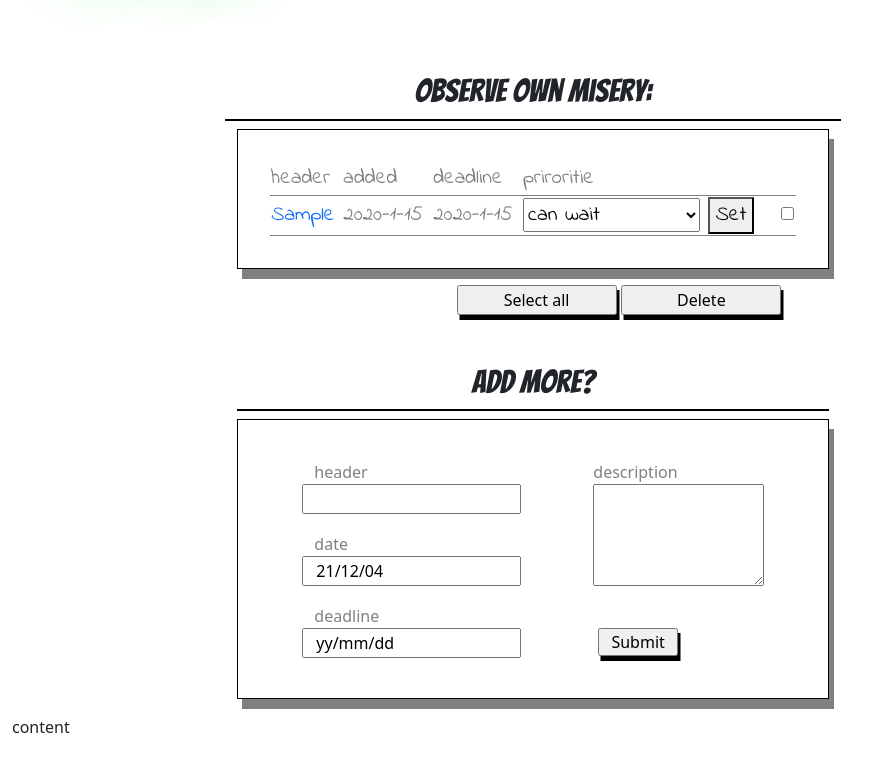
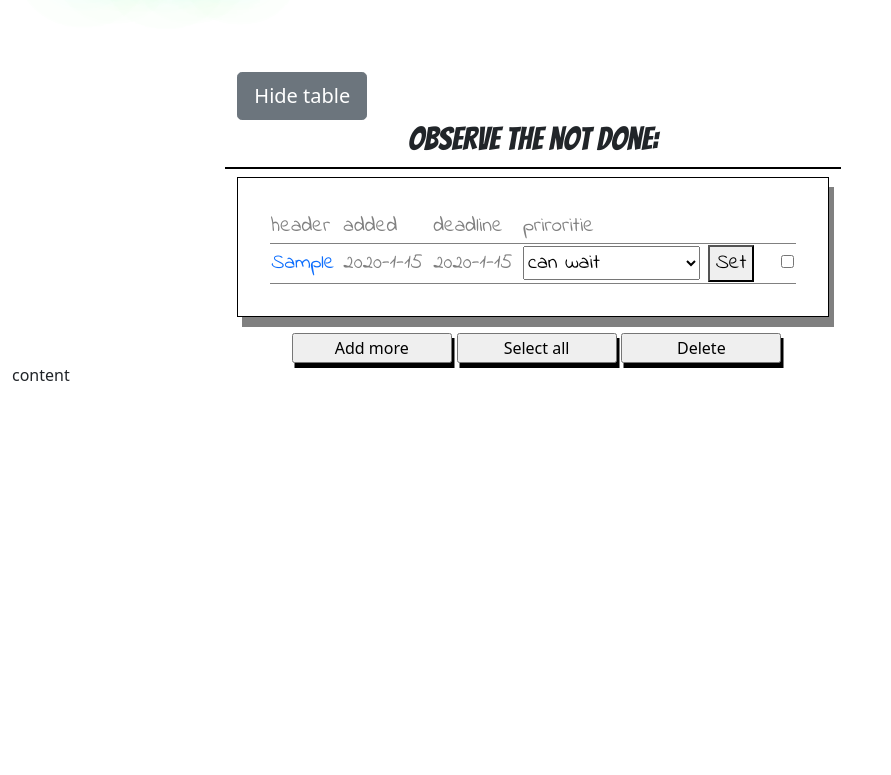
Before and after one commit to dmnth/flask_app, a Flask app: page / in a window 1280 px wide. Shown: the part 75-850 px from the top of the page, without its empty margins (0-891 px from the left). After the commit the page ends 456 px from the top, so only its background shows below. Run offline with Flask 2, Linux system fonts and the light colour scheme; tables that the repository leaves empty hold one stand-in row (values such as "Sample post"); some libraries are stand-ins or nearby versions.

Commit message:
added iteractive elements

```diff
--- a/app/static/js/index.js
+++ b/app/static/js/index.js
@@ -1,39 +1,26 @@
 #! /usr/bin/env nodejs
 
-var numberOfIters = document.querySelectorAll('.sort').length;
+// Callback function allows to wait until something happens and respond to it
 
-for (var i = 0; i<2; i++) {
+document.addEventListener('keypress', function(event) { console.log(event) } )
 
-    document.querySelectorAll('.sort')[i].addEventListener('click', function () {
-        this.style.color='red';
-        this.style.background='green';
-    });
+var tableToggleButton = document.getElementById('table-toggle')
+var inputFields = document.getElementById('input-table')
+
+var addMoreButton = document.getElementById('add-more')
+var tableNotDones = document.getElementById('notdones')
+
+function hideNotDones () {
+    tableNotDones.classList.toggle('show')
 }
 
-var gateKeeper = {
-    age: 'unknown',
-    name: 'Banglasheumns',
-    circle: 'gluttony',
-    souls: 1299938,
-    hobby: 'kittens',
+function showInputTable () {
+    if (inputFields.style.display === 'none') {
+        inputFields.style.display = 'flex'
+    } else {
+        inputFields.style.display = 'none'
+    }
 }
 
-/* Constructor function - names has to be capitalized */
-
-function delegateSouls () {
-    alert('12 souls have been delegeted to inner circle')
-}
-
-function GateKeeper(age, name, circle, souls, hobby) {
-    this.age = age;
-    this.name = name;
-    this.circle = circle;
-    this.souls = souls;
-    this.hobby = hobby;
-    this.punish = function () {alert('punishments in progress')}
-    this.delegateSouls = delegateSouls
-}
-
-/* Object initialization */
-
-var gateKeeper2 = new GateKeeper('over9000', 'Fraudenius', 'blashphemy', 99322130, 'jogging');
+addMoreButton.addEventListener('click', showInputTable)
+tableToggleButton.addEventListener('click', hideNotDones)
--- a/app/static/style.css
+++ b/app/static/style.css
@@ -27,7 +27,7 @@ footer {
    padding-right: 2em;
    }
 
-input[type=submit] {
+input[type=submit], input[type=button] {
     margin-left: 0.3em;
     box-shadow: 2.5px 5px;
     width: 10rem;
@@ -83,10 +83,17 @@ li.nav-item.active {
     margin-left: 3rem;
 }
 
-#navbarNav.collapse.navbar-collapse {
+#notdones.show {
+    display: none;
 }
 
-.table.container-fluid {
+.show {
+    display: flex;
+}
+
+
+
+.container-fluid.table{
     padding: 2em 2em;
     box-shadow: 5px 10px;
     margin-top: 0.5em;
@@ -94,6 +101,12 @@ li.nav-item.active {
     max-height: 500px;
     border: 1px solid black;
     color: grey;
+    display: flex;
+}
+
+.show {
+    display: inline;
+    border: 1px solid black;
 }
 
 .input {
@@ -187,6 +200,7 @@ li.nav-item.active {
 }
 
 
+
 #submit-btn {
     width: 5em;
     margin-top: 1.1em;
@@ -219,6 +233,7 @@ li.nav-item.active {
 input#delete {
     margin-left: 0;
 }
+
 
 /* Landing page */
 
@@ -297,7 +312,9 @@ input#delete {
     justify-content: center;
 }
 
-.col-md-6.left, .col-md-6.right {
+
+
+.col-md-6.left, .col-md-6.right{
     display: flex;
     border: 1px solid black;
     width: 100%;
@@ -309,6 +326,10 @@ input#delete {
     margin-top: 0.5rem;
 }
 
+.hide {
+    display: none;
+}
+
 .col-md-6.right {
     justify-content: center;
 }
@@ -317,6 +338,11 @@ input#delete {
     justify-content: center;
     margin-bottom: 1em;
 }
+
+.hide {
+    display: none;
+}
+
 
 .btn-menu {
     font-family: 'Lato', sans-serif;
--- a/app/templates/activities_long.html
+++ b/app/templates/activities_long.html
@@ -90,9 +90,9 @@
         <button type="button" class="btn btn-primary btn-lg btn-block btn-secondary" id='somebutton'>Unfold all</button>
     {% for act in activities %}
     <div>
-        <button type="button" class="btn btn-primary btn-lg btn-block btn-secondary" id='{{act.id}}' name='button'>{{act.header[0].title() + act.header[1:].lower() }}</button>
+        <button type="button" class="btn btn-primary btn-lg btn-block btn-secondary" name='button'>{{act.header[0].title() + act.header[1:].lower() }}</button>
     </div>
-    <div class='element left col-md-6' id={{act.id}} hidden>
+    <div class='element left col-md-6' id={{act.id}}>
             <div class='image-frame' style='border: 1px solid black'>
                 <img class='activitie' src="" alt="inser image here">
                 <div>
--- a/app/templates/index.html
+++ b/app/templates/index.html
@@ -9,10 +9,11 @@
 
                         <!--Delimeter-->
                         <div class='delimeter-text'>
+                            <button type="button" class="btn btn-primary btn-lg btn-block btn-secondary" id='table-toggle'>Hide table</button>
                             {% if activities %}
-                            <h2 class='crud-header'>Observe own misery: </h2>
+                            <h2 class='crud-header'>Observe the not done: </h2>
                             {% else %}
-                            <h2 class='crud-header'> Are you lost? Or maybe in doubt? </h2>
+                            <h2 class='crud-header'> Are you lost? </h2>
                             {% endif %}
                         </div>
                         <div class='delimeter-line'>
@@ -20,7 +21,7 @@
                         <!--Delimeter end-->
                         {% if activities %}
                         <form action method="POST">
-                            <div class='table container-fluid'>
+                            <div class='table container-fluid' id='notdones'>
                                 <table style='width: 100%'>
                                     <tr>
                                         <td> header </td>
@@ -56,6 +57,7 @@
                                 </table>
                             </div>
                             <div class='options'>
+                                    <input type='button' name='add_button' id='add-more' value='Add more'>
                                     {% if all_selected %}
                                     <input type="submit" name="deSelect" value="deSelect all">
                                     {% else %}
@@ -68,18 +70,9 @@
                         {% endif %}
 
                         <!---Delimeter-->
-                        <div class='delimeter-text'>
-                            {% if not activities %}
-                            <h2 class='crud-header'> Get in touch with the One Above All: </h2>
-                            {% else %}
-                            <h2 class='crud-header'> Add more? </h2>
-                        </div>
-                            {% endif %}
-                        <div class='delimeter-line'>
-                        </div>
                         <!---Delimeter end-->
 
-                        <div class='table input container-fluid'>
+                        <div class='table input container-fluid' style='margin-top: 1.5rem; display: none;' id='input-table'>
 
                             <!-- Message represntation -->
                             {% with messages = get_flashed_messages() %}
@@ -151,4 +144,5 @@
 <div class='footer-info'>
     content
 </div>
+<script src="{{url_for('static', filename='../static/js/index.js')}}"></script>
 {% endblock %}
```
